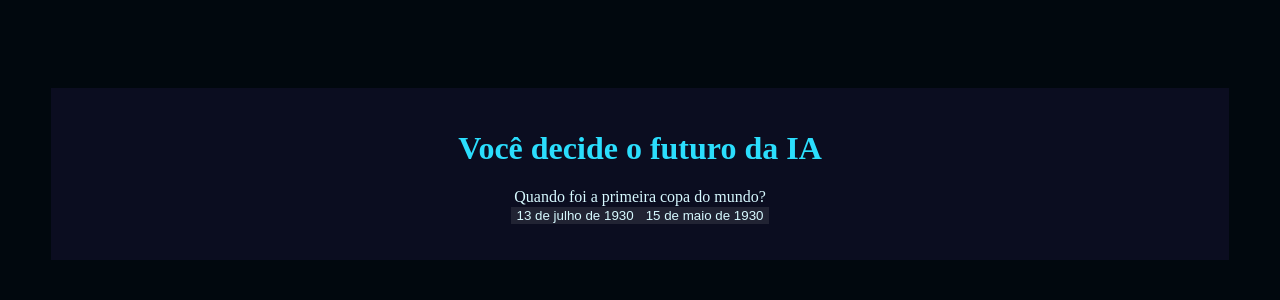
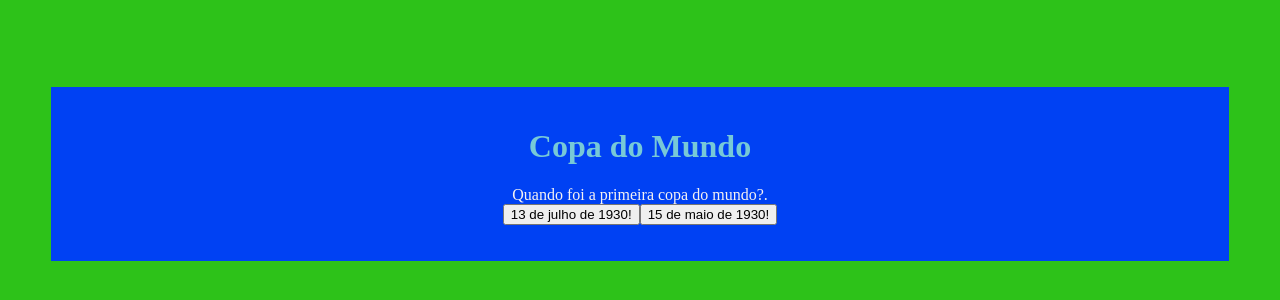
Before and after one commit to Caio12122007/utilizando-a-ia, a plain HTML site: page index.html in a window 1280 px wide. Shown: the part 234-534 px from the top of the page. Drawn offline with Linux system fonts and the light colour scheme.

Commit message:
24-09-2025
.

```diff
--- a/index.html
+++ b/index.html
@@ -8,7 +8,7 @@
 </head>
 <body>
     <div class="caixa-principal">
-        <h1>Você decide o futuro da IA</h1>
+        <h1>Copa do Mundo</h1>
         <div class="caixa-perguntas"></div>
         <div class="caixa-alternativas"></div>
         <div class="caixa-resultado">
--- a/script.js
+++ b/script.js
@@ -6,67 +6,67 @@ const textoResultado = document.querySelector(".texto-resultado");
 
 const perguntas = [
     {
-        enunciado: "Quando foi a primeira copa do mundo?",
+        enunciado: "Quando foi a primeira copa do mundo?.",
         alternativas: [
             {
-                texto: "13 de julho de 1930",
-                afirmacao: "No início ficou com medo do que essa tecnologia pode fazer. "
+                texto: "13 de julho de 1930!",
+                afirmacao: "A primeira Copa do Mundo ocorreu no Uruguai. "
             },
             {
-                texto: "15 de maio de 1930",
-                afirmacao: "Quis saber como usar IA no seu dia a dia."
+                texto: "15 de maio de 1930!",
+                afirmacao: "A primeira Copa do Mundo ocorreu na França."
             }
         ]
     },
     {
-        enunciado: "Qual foi o primeiro time a vencer a copa do mundo?",
+        enunciado: "Quantas copas do mundo o brasil tem?",
         alternativas: [
             {
-                texto: "Uruguai",
-                afirmacao: "Conseguiu utilizar a IA para buscar informações úteis."
+                texto: "Brasil tem 5 copas.",
+                afirmacao: "O Brasil tem cinco títulos da Copa do Mundo da FIFA."
             },
             {
-                texto: "França",
-                afirmacao: "Sentiu mais facilidade em utilizar seus próprios recursos para escrever seu trabalho."
+                texto: "Brasil tem 6 copas.",
+                afirmacao: "O Brasil tem seis títulos da Copa do Mundo da FIFA"
             }
         ]
     },
     {
-        enunciado: "Quando foi a primeira copa do mundo vencida pelo brasil?",
+        enunciado: "Quando o Brasil ganhou a primeira copa do mundo?",
         alternativas: [
             {
                 texto: "1958",
-                afirmacao: "Vem impulsionando a inovação na área de IA e luta para abrir novos caminhos profissionais com IA."
+                afirmacao: "O Brasil ganhou a sua primeira Copa do Mundo em 1958, na Suécia."
             },
             {
-                texto: "1962",
-                afirmacao: "Sua preocupação com as pessoas motivou a criar um grupo de estudos entre trabalhadores para discutir meios de utilização de IA de forma ética."
+                texto: "1974.",
+                afirmacao: " O Brasil ganhou a sua primeira Copa do Mundo em 1974, na Suécia."
             }
         ]
     },
     {
-        enunciado: "Quantas copa do mundo o brasil tem?",
+        enunciado: "Qual foi os anos que o brasil foi campeão da copa do mundo?",
         alternativas: [
             {
-                texto: "5 Copas do mundo",
-                afirmacao: "Notou também que muitas pessoas não sabem ainda utilizar as ferramentas tradicionais e decidiu compartilhar seus conhecimentos de design utilizando ferramentas de pintura digital para iniciantes."
+                texto: "O Brasil foi campeão da Copa do Mundo da FIFA nos anos de 1958, 1962, 1970, 1994 e 2002",
+                afirmacao: "O Brasil é a única seleção na história a conquistar cinco títulos mundiais."
             },
             {
-                texto: "6 Copas do mundo.",
-                afirmacao: "Acelerou o processo de criação de trabalhos utilizando geradores de imagem e agora consegue ensinar pessoas que sentem dificuldades em desenhar manualmente como utilizar também!"
+                texto: "O Brasil foi campeão da Copa do Mundo da FIFA nos anos de 1958, 1962, 1974, 1994, 2002, 2006.",
+                afirmacao: "O Brasil é a única seleção na história a conquistar seis títulos mundiais!"
             }
         ]
     },
     {
-        enunciado: "Qual foi os anos que o brasil foi campeão da copa do mundo? ",
+        enunciado: "Quem foi o artilheiro da última copa do mundo?",
         alternativas: [
             {
-                texto: "1958, 1962, 1970, 1994 e 2002.",
-                afirmacao: "Estes cinco títulos fazem do Brasil o único país a ter conquistado cinco vezes o torneio, sendo conhecido como o pentacampeão."
+                texto: " Kylian Mbappé.",
+                afirmacao: "A corrida pela Chuteira de Ouro, prêmio dado pela Fifa ao artilheiro da Copa do Mundo do Catar, com Kylian Mbappé no topo."
             },
             {
-                texto: "1958, 1962, 1974, 1982 e 2002",
-                afirmacao: "Brail foi reconhecido por ser a seleção com mais copas, sendo pentacampẽao. "
+                texto: "Cristiano Ronaldo.",
+                afirmacao: "A corrida pela Chuteira de Ouro, prêmio dado pela Fifa ao artilheiro da Copa do Mundo do Catar, com Cristiano Ronaldo no topo. "
             }
         ]
     },
@@ -75,15 +75,14 @@ const perguntas = [
 
 let atual = 0;
 let perguntaAtual;
-let historiaFinal  = "";
+let historiaFinal = " ";
 
 function mostraPergunta(){
-    if(atual>= perguntas.length){
-mostraResultado();
-return;
+    if (atual >= perguntas.length){
+        mostraResultado();
+        return;
+    }
 
-
-    }
     perguntaAtual = perguntas[atual];
     caixaPerguntas.textContent = perguntaAtual.enunciado;
     caixaAlternativas.textContent = "";
@@ -101,18 +100,16 @@ function mostraAlternativas(){
 }
 function respostaSelecionada(opcaoSelecionada){
     const afirmacoes = opcaoSelecionada.afirmacao;
-    historiaFinal = afirmacoes +" ";
+    historiaFinal += afirmacoes +"" ;
     atual++;
     mostraPergunta();
 
 }
-
 function mostraResultado(){
-caixaPerguntas.textContent = "Em 2049";
-textoResultado. textContent = historiaFinal;
-caixaAlternativas. textContent = "";
+    caixaPerguntas.textContent = "Em 2002...";
+    textoResultado.textContent = historiaFinal;
+    caixaAlternativas.textContent = "";
 
 }
 
-
 mostraPergunta();
--- a/style.css
+++ b/style.css
@@ -1,9 +1,9 @@
 :root{
-    --cor-fundo:#01080E;
-    --cor-principal:#0B0D20;
-    --cor-secundaria:#212333;
-    --cor-destaque:#2BDEFD;
-    --cor-texto:#D7F9FF;
+    --cor-fundo:#2dc219;
+    --cor-principal:#0041f3;
+    --cor-secundaria:#4d4f62;
+    --cor-destaque:#77c9d7;
+    --cor-texto:#f5f2f2;
 
 }
 
@@ -26,16 +26,3 @@ body{
 h1{
     color: var(--cor-destaque);
 }
-
-button{
-background-color: var(--cor-secundaria);
-color: var(--cor-texto);
-border: none;
-border-radius: 15px
-paddind: 15px
-
-}
-button:hover{
-background-color: var(--cor-principal);
-
-}
```
